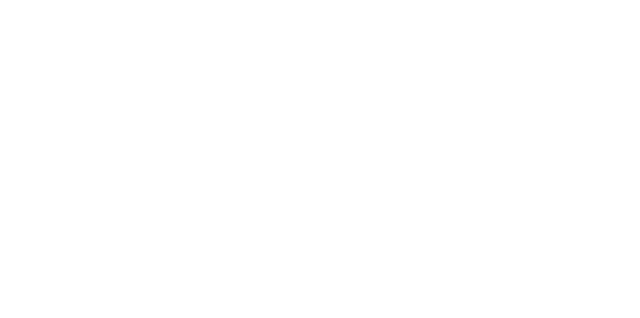
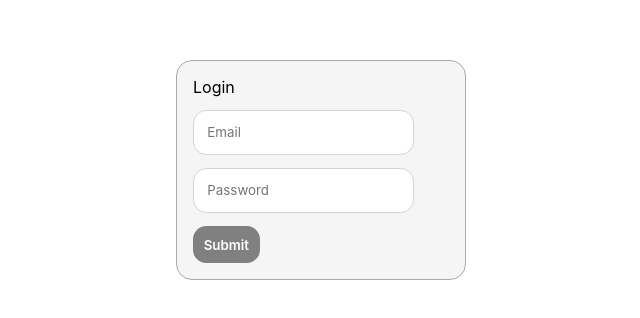
Before and after one commit to mdjorup/pw-storage-frontend, a React (Create React App) app: page /login in a window 1280 px wide. Shown: the part 230-548 px from the top of the page, without its empty margins (319-959 px from the left). Built offline with nearby package versions, Linux system fonts and the light colour scheme.

Commit message:
Started authentication page ui

```diff
--- a/src/App.css
+++ b/src/App.css
@@ -1,8 +1,8 @@
 .App {
   display: flex;
   flex-direction: column;
-  min-width: 100%;
-  min-height: 100%;
+  min-width: 100vh;
+  min-height: 100vh;
 }
 
 
--- a/src/App.js
+++ b/src/App.js
@@ -7,8 +7,6 @@
 import Entry from './Entry/Entry';
 import CreateEntry from './CreateEntry/CreateEntry';
 import Auth from './Auth/Auth';
-
-import {FiPlus} from "react-icons/fi"
 
 
 
@@ -109,7 +107,6 @@
 }
 
 
-//7034480005
 function App() {
 
   const dispatch = useDispatch();
@@ -118,13 +115,11 @@
 
 
   return (
-    <div>
-      <Routes>
-        <Route path='/' element={user.jwt ? <Home/> : <Navigate to='login'/> }/>
-        <Route path='/login' element={null} />
-        <Route path='/register' element={null} />
-      </Routes>
-    </div>
+    <Routes>
+      <Route path='/' element={user.jwt ? <Home/> : <Navigate to='login'/> }/>
+      <Route path='/login' element={<Auth type="login"/>} />
+      <Route path='/register' element={<Auth type='register'/>} />
+    </Routes>
   )
 }
 
--- a/src/Auth/Auth.css
+++ b/src/Auth/Auth.css
@@ -0,0 +1,47 @@
+.auth {
+    min-width: 100vw;
+    min-height: 100vh;
+    display: flex;
+    justify-content: center;
+    align-items: center;
+}
+
+.auth__body {
+    width: 20%;
+    border: 1px solid darkgray;
+    border-radius: 1em;
+    background-color: whitesmoke;
+    padding: 1em;
+}
+
+
+.auth__input {
+    border: 1px solid lightgray;
+    padding: 1em;
+    border-radius: 1em;
+    outline: none;
+    margin-top: 1em;
+    width: 75%;
+}
+
+.auth__input:focus {
+    border: 1px solid gray;
+}
+
+
+.auth__submit__btn {
+    padding: 0.8em;
+    outline: none;
+    border: none;
+    cursor: pointer;
+    background-color: gray;
+    color: white;
+    font-weight: 600;
+    margin-top: 1em;
+
+    border-radius: 1em;
+}
+
+.auth__submit__btn:hover {
+    background-color: #282828;
+}
--- a/src/Auth/Auth.js
+++ b/src/Auth/Auth.js
@@ -1,8 +1,25 @@
 import React from 'react'
+import './Auth.css'
 
-const Auth = () => {
+const Auth = ({type}) => {
   return (
-    <div>Auth</div>
+    <div className="auth">
+        <div className="auth__body">
+            {type === 'login' && <p>Login</p>}
+            {type === 'register' && <p>Register</p>}
+            <form>
+
+               {type === "register" && <input className="auth__input" type='text' placeholder='Name'/>}
+                <input className="auth__input" type='text' placeholder='Email'/>
+                <input className="auth__input"  type='password' placeholder='Password'/>
+                {type === "register" && <input className="auth__input" type='password' placeholder='Confirm Password'/>}
+                <button className="auth__submit__btn" type="submit">Submit</button>
+
+            </form>
+
+        </div>
+
+    </div>
   )
 }
 
```
